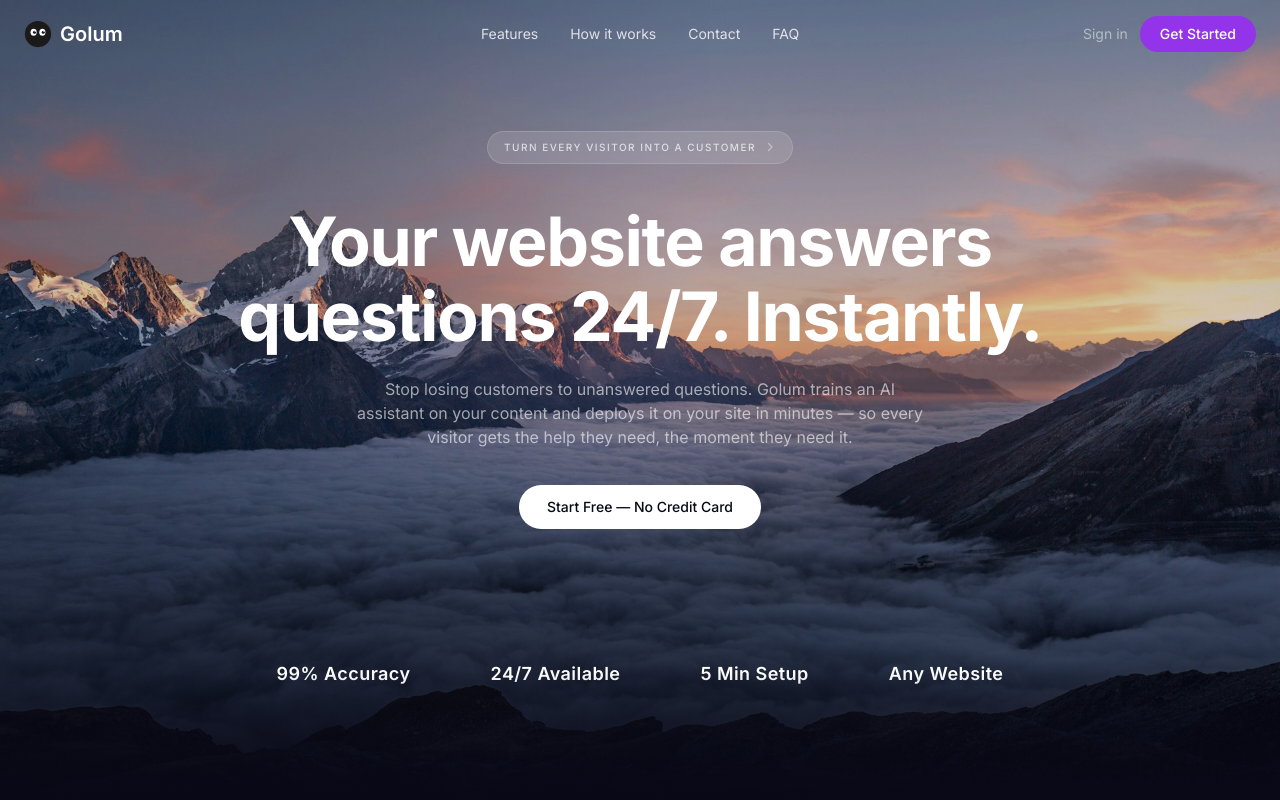
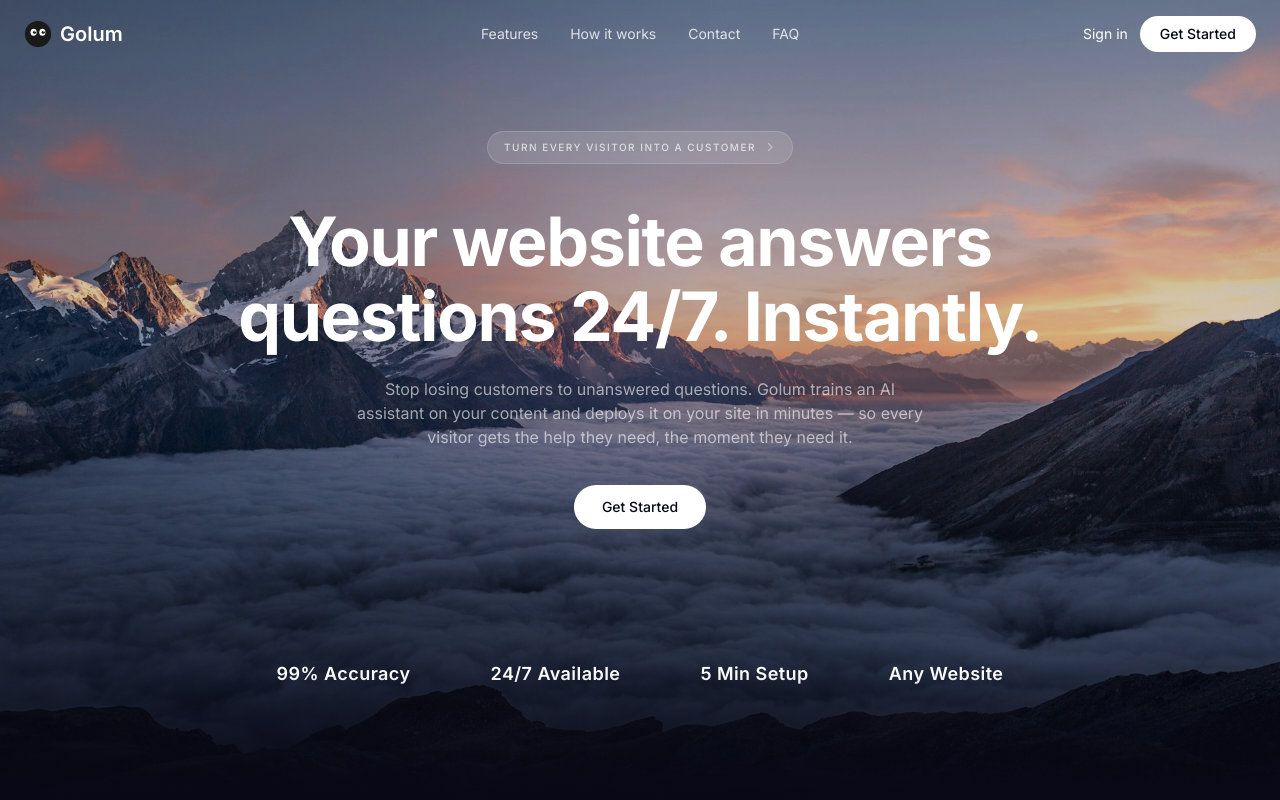
Before and after one commit to chetankush/golumbot-fe, a Next.js app: page / in a window 1280 px wide. Shown: the top 800 px of the page. Built offline with nearby package versions, Linux system fonts and the light colour scheme.

Commit message:
Update header: white Sign in text, white Get Started button, remove credit card text
Co-Authored-By: Claude Opus 4.6 <noreply@anthropic.com>

```diff
--- a/src/app/page.tsx
+++ b/src/app/page.tsx
@@ -66,13 +66,13 @@ export default function LandingPage() {
                 <>
                   <Link
                     href="/login"
-                    className="hidden sm:block text-sm text-white/50 hover:text-white transition-colors duration-300"
+                    className="hidden sm:block text-sm text-white hover:text-white/80 transition-colors duration-300"
                   >
                     Sign in
                   </Link>
                   <Link
                     href="/register"
-                    className="px-5 py-2 bg-purple-600 hover:bg-purple-500 text-white text-sm font-medium rounded-full transition-all duration-300 hover:shadow-[0_0_24px_rgba(124,58,237,0.3)]"
+                    className="px-5 py-2 bg-white text-[#080816] text-sm font-medium rounded-full transition-all duration-300 hover:bg-white/90 hover:shadow-[0_8px_24px_rgba(255,255,255,0.12)]"
                   >
                     Get Started
                   </Link>
@@ -147,7 +147,7 @@ export default function LandingPage() {
             href="/register"
             className="inline-flex px-7 py-3 bg-white text-[#080816] text-sm font-medium rounded-full hover:bg-white/90 hover:shadow-[0_8px_32px_rgba(255,255,255,0.15)] transition-all duration-300 hover:scale-[1.02] active:scale-[0.98]"
           >
-            Start Free — No Credit Card
+            Get Started
           </Link>
         </div>
 
@@ -613,9 +613,9 @@ export default function LandingPage() {
               href="/register"
               className="relative inline-flex px-8 py-3.5 bg-purple-600 hover:bg-purple-500 text-white font-semibold rounded-full transition-all duration-300 hover:shadow-[0_0_50px_rgba(124,58,237,0.4)] hover:scale-[1.02] active:scale-[0.98]"
             >
-              Get Started Free
+              Get Started
             </Link>
-            <p className="mt-5 text-sm text-white/20 relative">Free forever for small sites. No credit card needed.</p>
+            <p className="mt-5 text-sm text-white/20 relative">Free to get started. Upgrade anytime.</p>
           </div>
         </div>
       </section>
```
